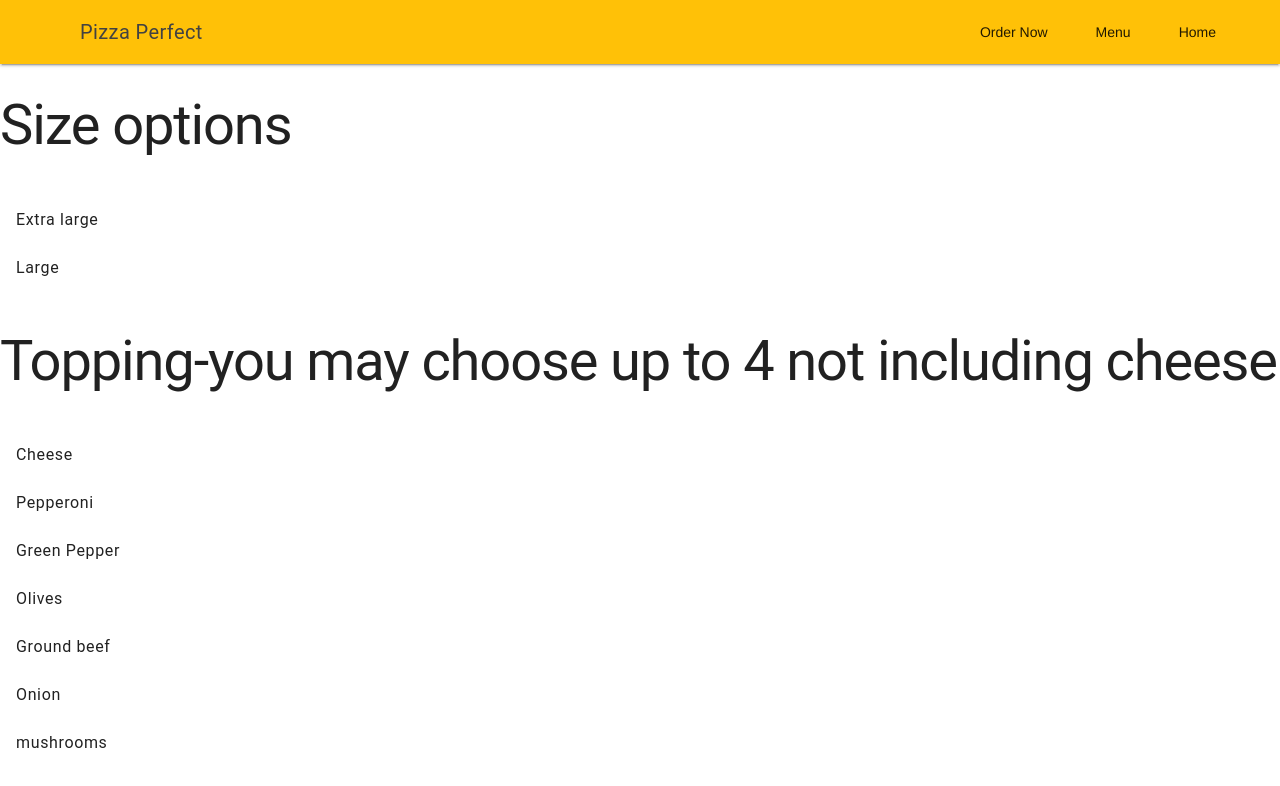
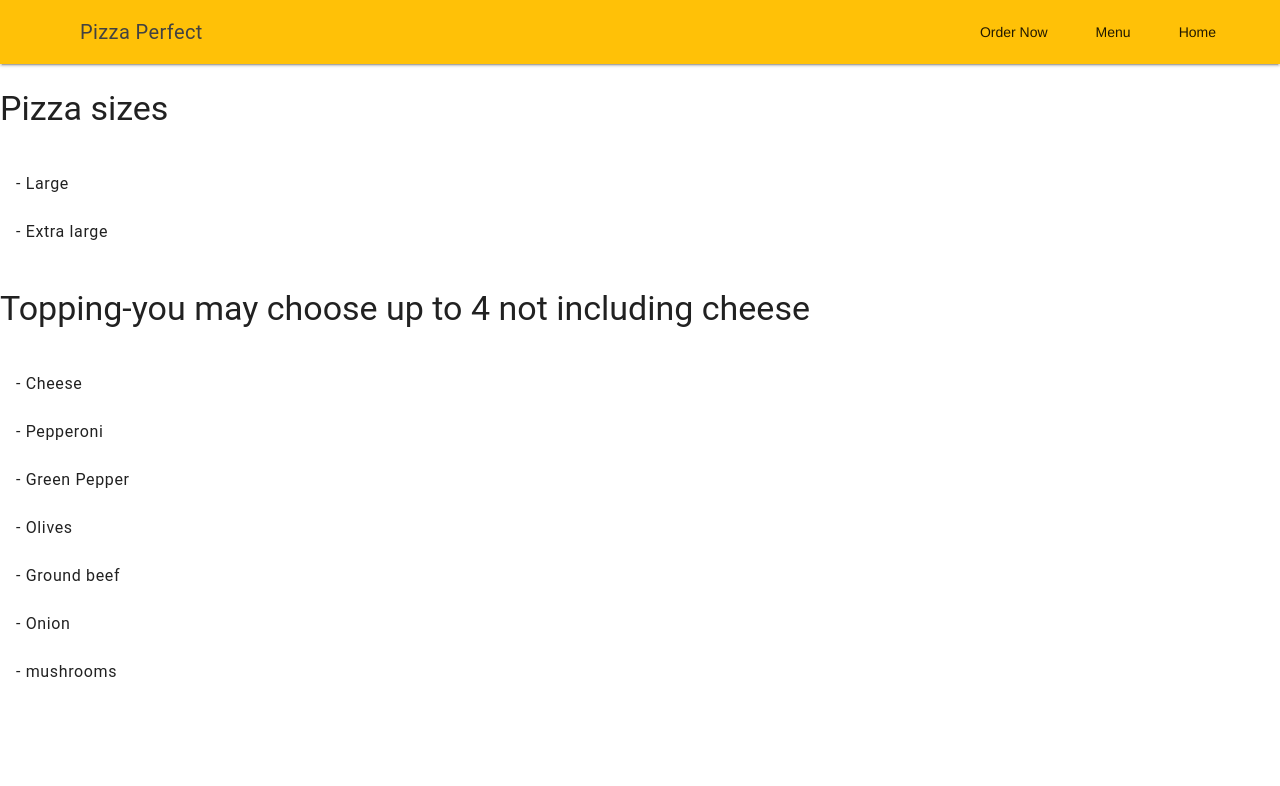
Before and after one commit to SHH-ICS/weekly-3-Audrey-sirnik, a plain HTML site: page Menu.html in a window 1280 px wide. Drawn offline with nearby package versions, Linux system fonts and the light colour scheme.

Commit message:
font edited

```diff
--- a/Menu.html
+++ b/Menu.html
@@ -34,7 +34,7 @@
       </div>
       <main class="mdl-layout__content">
         <div class="page-content">
-          <h1>Size options</h1>
+          <h3>Pizza sizes</h3>
           <!-- Simple list -->
         <style>
           .demo-list-item {
@@ -45,16 +45,16 @@
         <ul class="demo-list-item mdl-list">
           <li class="mdl-list__item">
             <span class="mdl-list__item-primary-content">
-              Extra large
+              - Large
             </span>
           </li>
           <li class="mdl-list__item">
             <span class="mdl-list__item-primary-content">
-              Large
+              - Extra large
             </span>
           </li>
         </ul>
-        <h1> Topping-you may choose up to 4 not including cheese</h1>
+        <h3> Topping-you may choose up to 4 not including cheese</h3>
           <!-- Simple list -->
           <style>
             .demo-list-item {
@@ -65,37 +65,37 @@
           <ul class="demo-list-item mdl-list">
             <li class="mdl-list__item">
               <span class="mdl-list__item-primary-content">
-                Cheese
+                - Cheese
               </span>
             </li>
             <li class="mdl-list__item">
               <span class="mdl-list__item-primary-content">
-                Pepperoni
+                - Pepperoni
               </span>
             </li>
             <li class="mdl-list__item">
               <span class="mdl-list__item-primary-content">
-                Green Pepper
+                - Green Pepper
               </span>
             </li>
             <li class="mdl-list__item">
               <span class="mdl-list__item-primary-content">
-                Olives
+                - Olives
               </span>
             </li>
             <li class="mdl-list__item">
               <span class="mdl-list__item-primary-content">
-                Ground beef
+                - Ground beef
               </span>
             </li>
             <li class="mdl-list__item">
               <span class="mdl-list__item-primary-content">
-                Onion
+                - Onion
               </span>
             </li>
             <li class="mdl-list__item">
               <span class="mdl-list__item-primary-content">
-                mushrooms
+                - mushrooms
               </span>
             </li>
           </ul>
```
Also changed, not shown: OrderNow.html (+4 -2 lines), index.html (+1 -1 lines).
